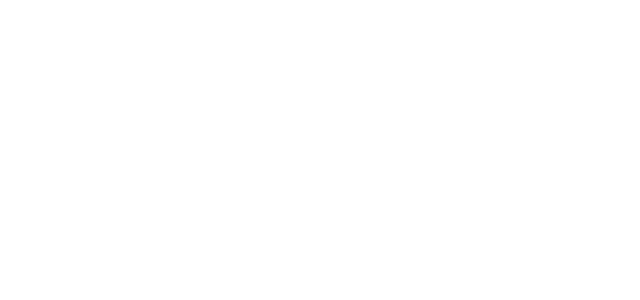
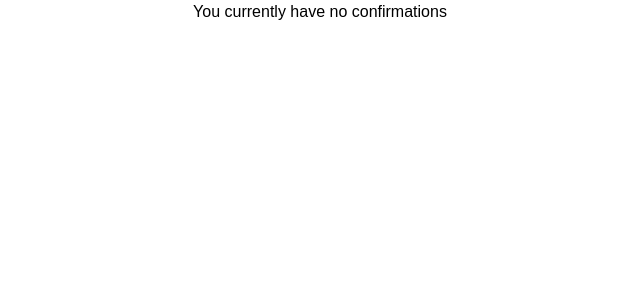
Before and after one commit to sitechtimes/club-attendance-frontend-v2, a Vue app: page /ConfirmImage in a window 1280 px wide. Before the commit this address had no page. Shown: the top 300 px of the page, without its empty margins (320-960 px from the left). Built offline with nearby package versions, Linux system fonts and the light colour scheme.

Commit message:
added a page for admin to confirm profile pics

```diff
--- a/src/router/index.ts
+++ b/src/router/index.ts
@@ -42,6 +42,11 @@ const router = createRouter({
       name: "student",
       component: () => import("../views/Student.vue"),
     },
+    {
+      path: "/ConfirmImage",
+      name: "confirmimage",
+      component: () => import("../views/ConfirmImage.vue"),
+    },
   ],
 });
 
--- a/src/views/Admin.vue
+++ b/src/views/Admin.vue
@@ -5,7 +5,11 @@
     >
       <div class="w-[8%] text-white text-lg font-medium">Administration</div>
       <SearchBar></SearchBar>
-      <BellIcon class="bg-white" />
+      <!-- <RouterLink to="/confirmimage"> -->
+      <button class="w-[4%]">
+        <BellIcon class="text-white" />
+      </button>
+      <!-- </RouterLink> -->
       <LogOut></LogOut>
     </div>
     <div class="h-auto justify-center flex flex-col items-center bg-[#363636]">
@@ -41,6 +45,7 @@ import { useUserStore } from "@/stores/user";
 import { useClubStore } from "@/stores/club";
 import { useRouter, useRoute } from "vue-router";
 import { BellIcon } from "@heroicons/vue/24/solid";
+import { RouterLink } from "vue-router";
 
 const userStore = useUserStore();
 const clubStore = useClubStore();
--- /dev/null
+++ b/src/views/ConfirmImage.vue
@@ -0,0 +1,9 @@
+<template>
+  <h1 class="flex justify-center content-center">
+    You currently have no confirmations
+  </h1>
+</template>
+
+<script setup lang="ts">
+import { RouterLink } from "vue-router";
+</script>
```
